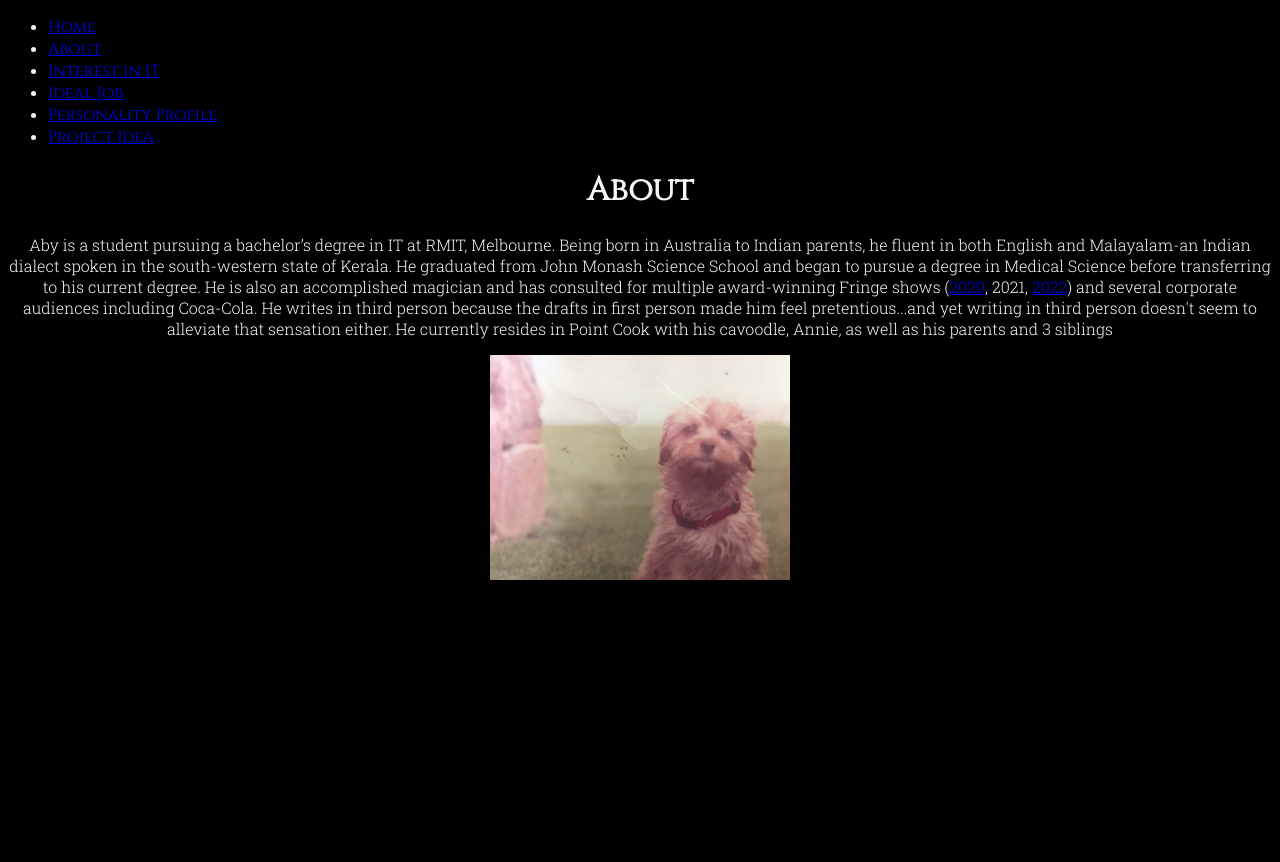
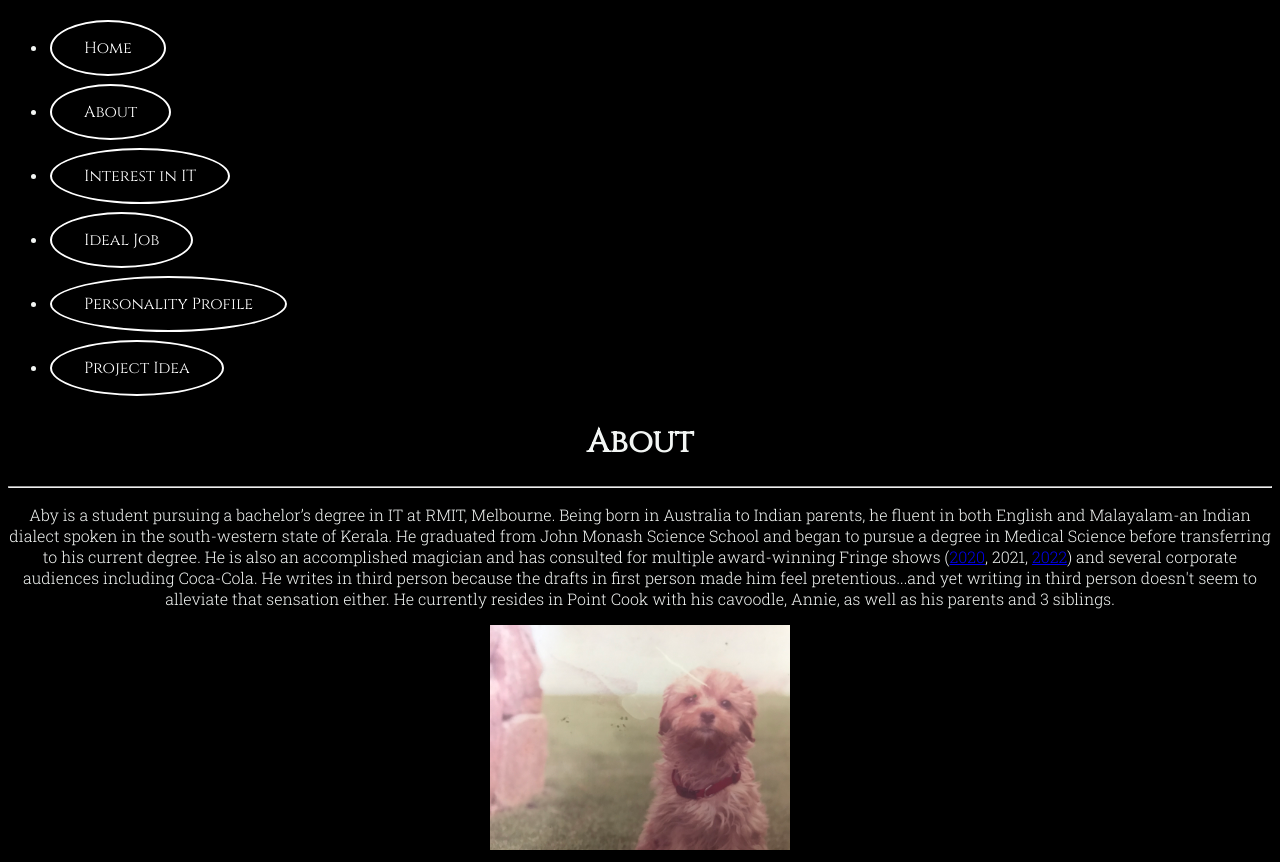
Before and after one commit to AcuteCerebralEnema/Assignment-1, a plain HTML site: page about.html in a window 1280 px wide. Before the commit the page ends 800 px from the top, so only its background shows below. Drawn offline with Linux system fonts and the light colour scheme.

Commit message:
Layout complete. Must adjust button alignment

```diff
--- a/about.html
+++ b/about.html
@@ -2,7 +2,7 @@
 <html lang="en" dir="ltr">
   <head>
     <meta charset="utf-8">
-    <title>Assignment-1</title>
+    <title>About</title>
     <link rel="stylesheet" href="styles.css">
     <style>
     h1{font-family: 'Cinzel', serif;}
@@ -12,6 +12,21 @@
 text-align: center;
 border: 3px #000000;
 }
+.button {
+  background-color: #0000000;
+  border: 2px solid white;
+  color: white;
+  padding: 15px 32px;
+  text-align: center;
+  text-decoration: none;
+  display: inline-block;
+  font-size: 16px;
+  margin: 4px 2px;
+  cursor: pointer;
+  border-radius: 50%
+
+}
+
     </style>
 
     <link rel="preconnect" href="https://fonts.googleapis.com">
@@ -24,17 +39,18 @@ border: 3px #000000;
 
     <ul>
 
-      <li><a href="home.html" class="button n01">Home</a></li>
-      <li><a href="about.html" class="button n01">About</a></li>
-      <li><a href="background.html" class="button n01">Interest in IT</a></li>
-      <li><a href="ideal_job.html" class="button n01">Ideal Job</a></li>
-      <li><a href="personality_profile.html" class="button n01">Personality Profile</a></li>
-      <li><a href="project_idea.html" class="button n01">Project Idea</a></li>
+      <li><a href="home.html" class="button">Home</a></li>
+      <li><a href="about.html" class="button">About</a></li>
+      <li><a href="background.html" class="button">Interest in IT</a></li>
+      <li><a href="ideal_job.html" class="button">Ideal Job</a></li>
+      <li><a href="personality_profile.html" class="button">Personality Profile</a></li>
+      <li><a href="project_idea.html" class="button">Project Idea</a></li>
     </ul>
 
 <div class="center">
     <h1>About</h1>
-    <p>Aby is a student pursuing a bachelor’s degree in IT at RMIT, Melbourne. Being born in Australia to Indian parents, he fluent in both English and Malayalam-an Indian dialect spoken in the south-western state of Kerala. He graduated from John Monash Science School and began to pursue a degree in Medical Science before transferring to his current degree. He is also an accomplished magician and has consulted for multiple award-winning Fringe shows (<a href="https://tayaroundtown.com/2020/03/05/adl-fringe-2020-review-suspension-of-disbelief/" target="_blank">2020</a>, 2021, <a href="https://adelaidefringe.com.au/fringetix/ta-da-the-ramblings-of-a-magician-af2022" target="_blank">2022</a>) and several corporate audiences including Coca-Cola. He writes in third person because the drafts in first person made him feel pretentious...and yet writing in third person doesn't seem to alleviate that sensation either. He currently resides in Point Cook with his cavoodle, Annie, as well as his parents and 3 siblings </p>
+    <hr id="divider02">
+    <p>Aby is a student pursuing a bachelor’s degree in IT at RMIT, Melbourne. Being born in Australia to Indian parents, he fluent in both English and Malayalam-an Indian dialect spoken in the south-western state of Kerala. He graduated from John Monash Science School and began to pursue a degree in Medical Science before transferring to his current degree. He is also an accomplished magician and has consulted for multiple award-winning Fringe shows (<a href="https://tayaroundtown.com/2020/03/05/adl-fringe-2020-review-suspension-of-disbelief/" target="_blank">2020</a>, 2021, <a href="https://adelaidefringe.com.au/fringetix/ta-da-the-ramblings-of-a-magician-af2022" target="_blank">2022</a>) and several corporate audiences including Coca-Cola. He writes in third person because the drafts in first person made him feel pretentious...and yet writing in third person doesn't seem to alleviate that sensation either. He currently resides in Point Cook with his cavoodle, Annie, as well as his parents and 3 siblings.</p>
 
 
 
--- a/styles.css
+++ b/styles.css
@@ -5,7 +5,3 @@ h3 {color:#f3f6f4;}
 p {color:#f3f6f4;}
 ul {color:#f3f6f4;}
 ol {color:#f3f6f4;}
-
-
-
-<hr id="divider02">
```
Also changed, not shown: background.html (+21 -6 lines), home.html (+21 -6 lines), ideal_job.html (+21 -6 lines), personality_profile.html (+24 -6 lines), project_idea.html (+21 -6 lines), photos/infp.JPG (added), photos/me.jpg (deleted).
